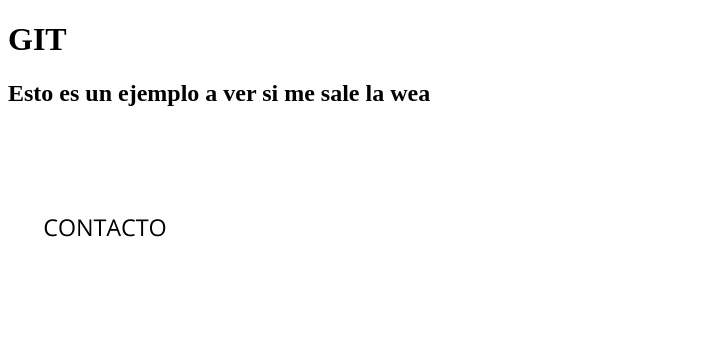
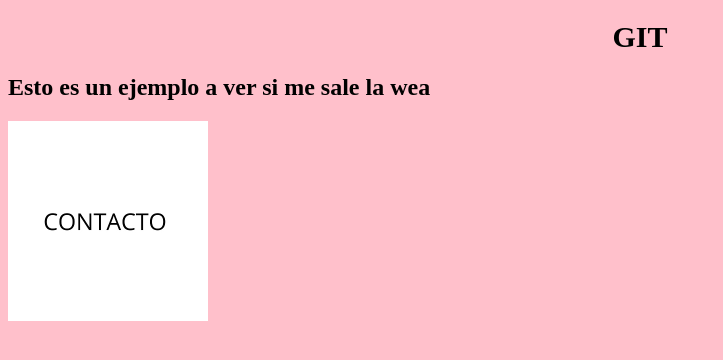
Before and after one commit to MatiasRuiz12/clase_14_git, a plain HTML site: page index.html in a window 1280 px wide. Shown: the whole page, without its empty margins (0-723 px from the left). Drawn offline with Linux system fonts and the light colour scheme.

Commit message:
agregue estilos

```diff
--- /dev/null
+++ b/estilos/estilos.css
@@ -0,0 +1,7 @@
+body{
+    background-color: pink;
+}
+h1{
+    text-align: center;
+    font-size: 30px;
+}
--- a/index.html
+++ b/index.html
@@ -4,7 +4,7 @@
     <meta charset="UTF-8">
     <meta http-equiv="X-UA-Compatible" content="IE=edge">
     <meta name="viewport" content="width=device-width, initial-scale=1.0">
-    <link rel="stylesheet" href="estilos.css">
+    <link rel="stylesheet" href="estilos/estilos.css">
     <title>GIT</title>
 </head>
 <body>
```
Also changed, not shown: estilos.css (deleted).
